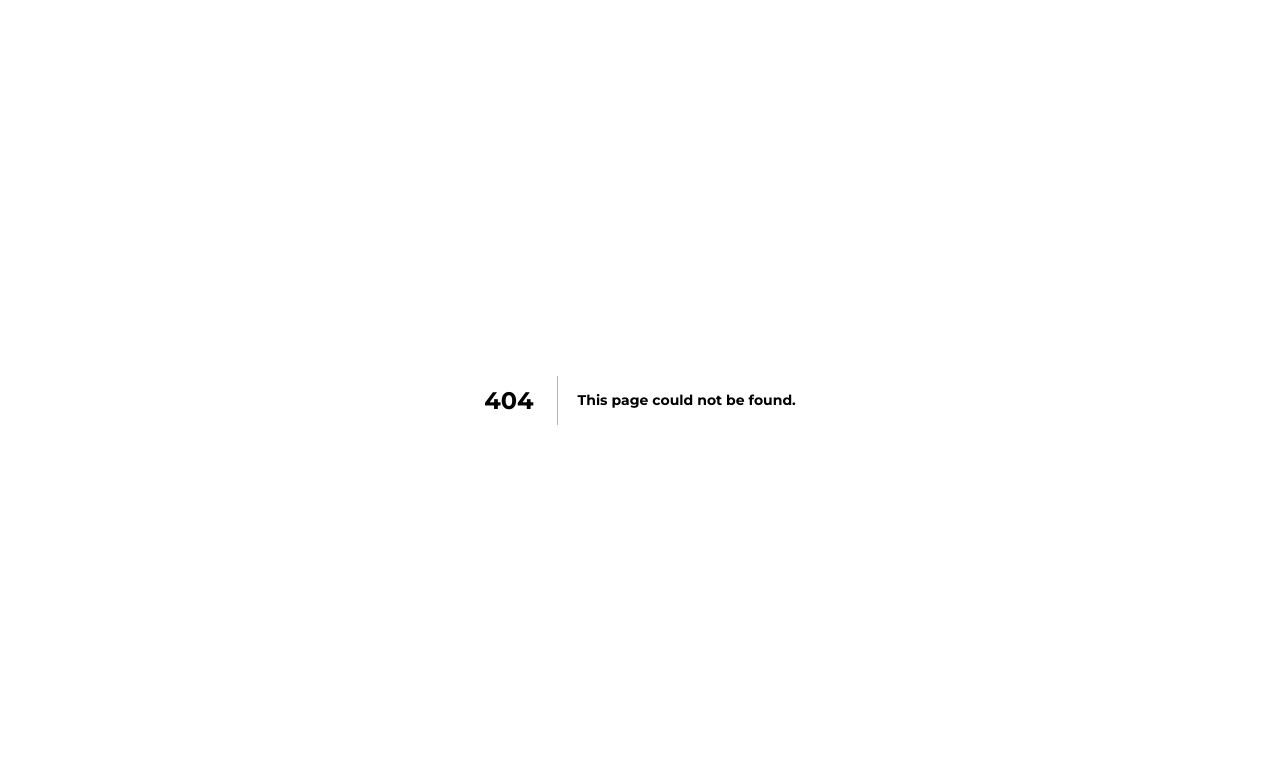
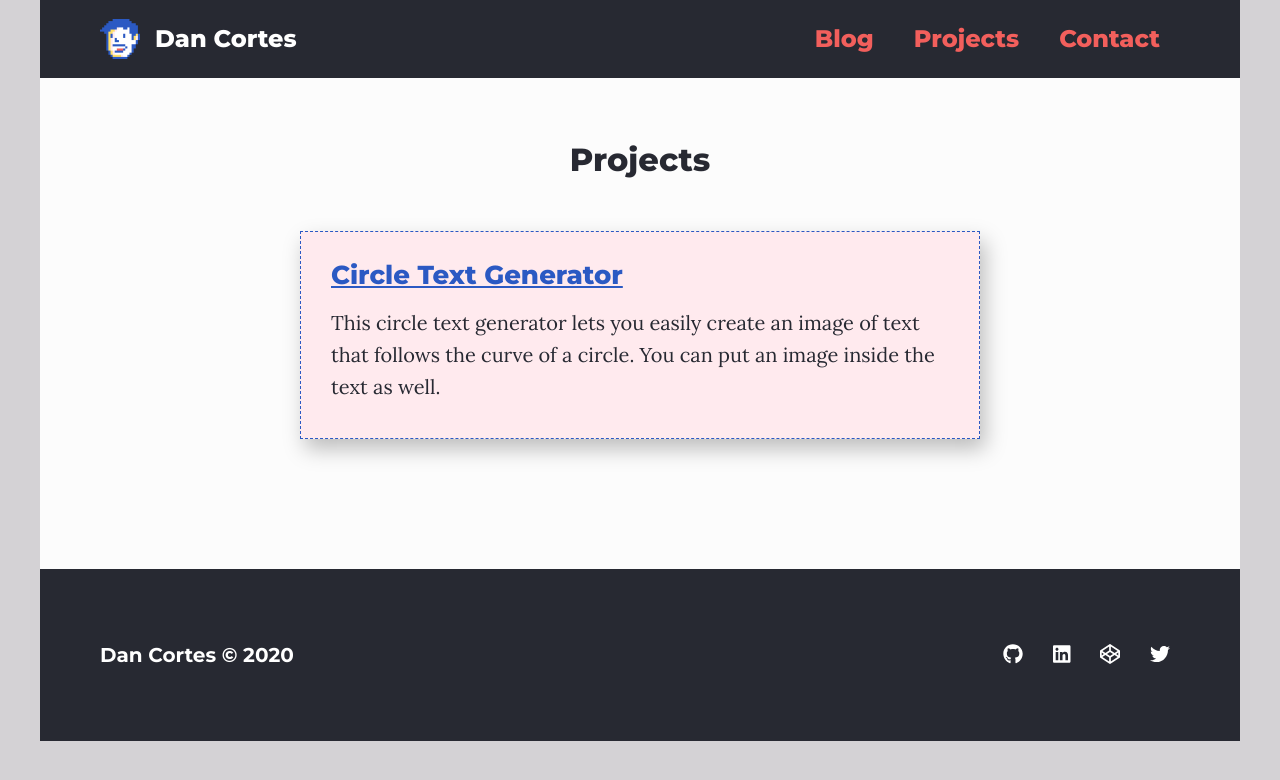
Before and after one commit to dgca/dancortes, a Next.js app: page /projects in a window 1280 px wide. Before the commit this address had no page. Shown: the top 780 px of the page. Built offline with nearby package versions, Linux system fonts and the light colour scheme.

Commit message:
Add projects page

```diff
--- a/components/NavBar/NavBar.react.js
+++ b/components/NavBar/NavBar.react.js
@@ -142,6 +142,10 @@ const links = [
     path: "/blog",
   },
   {
+    name: "Projects",
+    path: "/projects",
+  },
+  {
     name: "Contact",
     path: "/contact",
   },
--- /dev/null
+++ b/pages/projects/index.js
@@ -0,0 +1,60 @@
+import Link from "next/link";
+import styled from "styled-components";
+
+import Layout from "../../components/Layout/Layout.react";
+import { Container } from "../../components/MainPageTypeset/MainPageTypeset.react";
+import Heading from "../../components/Heading/Heading.react";
+
+const ProjectItemWrapper = styled.article`
+  background-color: var(--pink);
+  border: 1px dashed var(--blue);
+  box-shadow: 0.25em 0.5em 1em rgba(0, 0, 0, 0.25);
+  padding: 1.25em 1.5em;
+  margin-bottom: 5rem;
+`;
+
+const Title = styled(Heading)`
+  font-size: 2.6rem;
+  max-width: 100%;
+  margin-bottom: 0.5em;
+
+  a {
+    color: var(--blue);
+
+    &:visited {
+      color: var(--purple);
+    }
+  }
+`;
+
+const P = styled.p`
+  margin-bottom: 0.5em;
+`;
+
+export default function Blog() {
+  return (
+    <Layout title="Dan Cortes | Blog">
+      <Container>
+        <Heading>Projects</Heading>
+        <div>
+          <ul>
+            <li>
+              <ProjectItemWrapper>
+                <Title as="h2" align="left" size="m">
+                  <Link href={`/projects/circle-text-generator`}>
+                    <a>Circle Text Generator</a>
+                  </Link>
+                </Title>
+                <P>
+                  This circle text generator lets you easily create an image of
+                  text that follows the curve of a circle. You can put an image
+                  inside the text as well.
+                </P>
+              </ProjectItemWrapper>
+            </li>
+          </ul>
+        </div>
+      </Container>
+    </Layout>
+  );
+}
```
